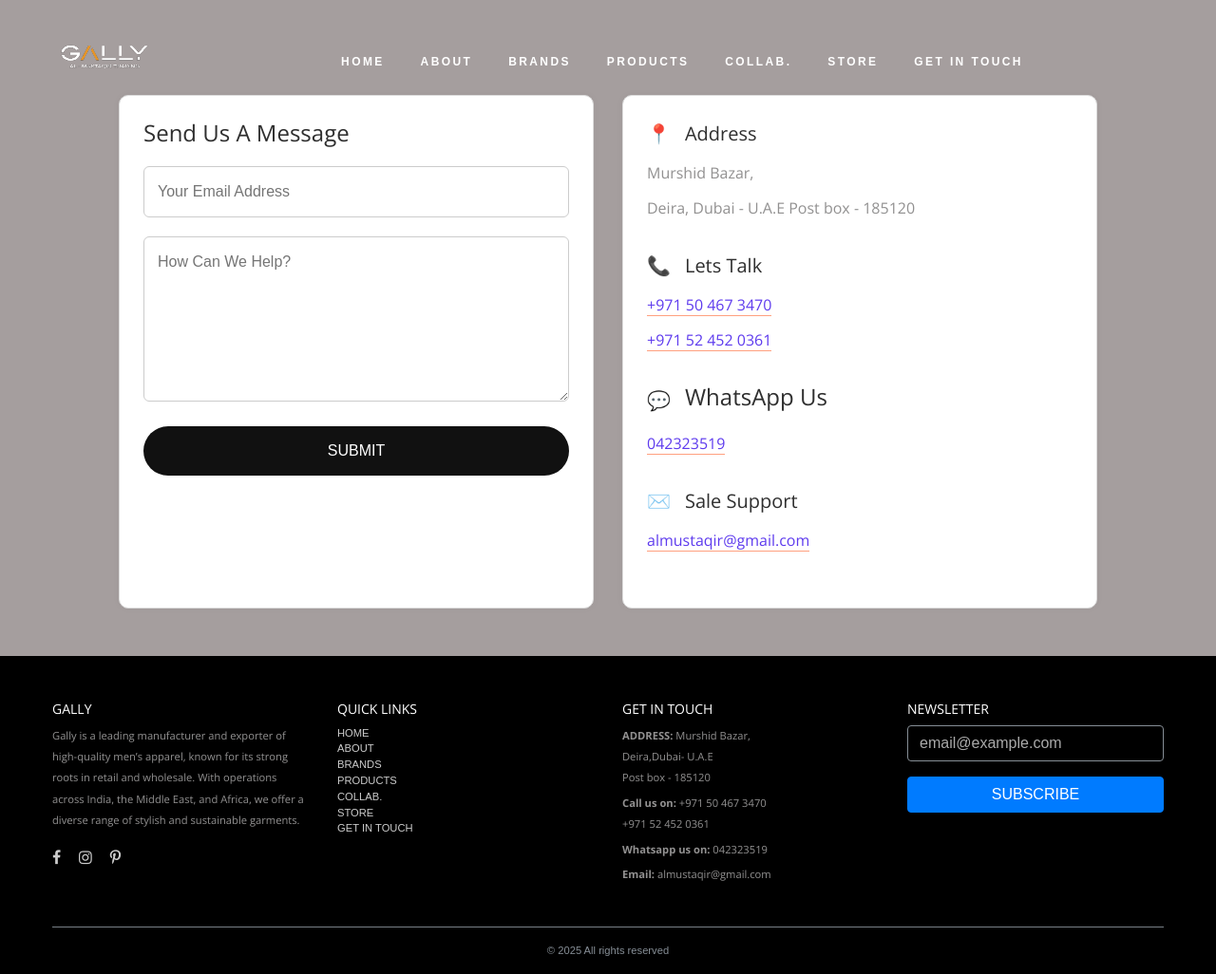
After one commit to Sreedevi0602/gallydxb, a Django app: page /contact/ in a window 1280 px wide. The commit adds this page. Shown: the whole page at 95% size. Run offline with Django 5.2, Linux system fonts and the light colour scheme; some libraries are stand-ins or nearby versions.

Commit message:
added footer and contact page

```diff
--- a/gallydxb/static/styles/about_style.css
+++ b/gallydxb/static/styles/about_style.css
@@ -88,8 +88,11 @@
 
   .story .image img {
     max-width: 100%;
+    max-height: 350px;
     height: auto;
+    width: auto;
     border-radius: 10px;
+    object-fit: contain;
   }
 
   .vision-mission-section {
@@ -110,9 +113,10 @@
 
   .vision-image img {
     width: 100%;
+    max-height: 350px;
     height: auto;
     border-radius: 8px;
-    object-fit: cover;
+    object-fit: contain;
   }
 
   .vision-text {
--- /dev/null
+++ b/gallydxb/static/styles/contact_style.css
@@ -0,0 +1,113 @@
+ @charset "utf-8";
+
+       body {
+      font-family: Arial, sans-serif;
+      margin: 0;
+      padding: 0;
+      background-color: #f4f4f4;
+    }
+
+    .contact-container {
+      display: flex;
+      flex-wrap: wrap;
+      justify-content: center;
+      gap: 30px;
+      padding: 100px 20px 50px; /* Top padding added to avoid navbar overlap */
+      background-color: #a59e9e;
+    }
+
+    /* LEFT SIDE: FORM */
+    .contact-form {
+      flex: 1;
+      min-width: 300px;
+      max-width: 500px;
+      padding: 25px;
+      border: 1px solid #ddd;
+      border-radius: 10px;
+      background-color: #fff;
+      box-shadow: 0 0 10px rgba(0,0,0,0.03);
+    }
+
+    .contact-form h2 {
+      font-size: 24px;
+      margin-bottom: 20px;
+    }
+
+    .contact-form input,
+    .contact-form textarea {
+      width: 100%;
+      padding: 14px;
+      margin-bottom: 20px;
+      border: 1px solid #ccc;
+      border-radius: 6px;
+      font-size: 16px;
+    }
+
+    .contact-form button {
+      width: 100%;
+      padding: 14px;
+      font-size: 16px;
+      color: #fff;
+      background-color: #111;
+      border: none;
+      border-radius: 30px;
+      cursor: pointer;
+    }
+
+    /* RIGHT SIDE: CONTACT INFO */
+    .contact-info {
+      flex: 1;
+      min-width: 300px;
+      max-width: 500px;
+      padding: 25px;
+      border: 1px solid #ddd;
+      border-radius: 10px;
+      background-color: #fff;
+      box-shadow: 0 0 10px rgba(0, 0, 0, 0.03);
+      text-align: left;
+    }
+
+    .info-block {
+      margin-bottom: 30px;
+    }
+
+    .info-title {
+      display: flex;
+      align-items: center;
+      gap:5px;
+      margin-bottom: 10px;
+      justify-content: flex-start;
+    }
+
+    .icon {
+      font-size: 20px;
+      margin-right: 10px;
+    }
+
+    .contact-info h2 {
+      font-size: 20px;
+      margin: 0;
+    }
+
+    .contact-info p {
+      font-size: 16px;
+      margin: 5px 0;
+    }
+
+    .contact-info a {
+      color: #5e3bee;
+      text-decoration: none;
+    }
+
+    .contact-info a:hover {
+      text-decoration: underline;
+    }
+
+    /* MOBILE RESPONSIVE */
+    @media (max-width: 768px) {
+      .contact-container {
+        flex-direction: column;
+        align-items: center;
+        padding-top: 120px;
+      }
+    }
--- /dev/null
+++ b/gallydxb/static/styles/footer.css
@@ -0,0 +1,31 @@
+@charset "utf-8";
+
+
+
+    /* Footer Custom Styles */
+    .footer a {
+      text-decoration: none;
+      color: #ccc;
+      transition: color 0.3s;
+    }
+
+    .footer a:hover {
+      color: #fff;
+      text-decoration: underline;
+    }
+
+    .footer .form-control::placeholder {
+      color: #aaa;
+    }
+
+    .footer .social-icons a {
+      font-size: 16px;
+      margin-right: 15px;
+      display: inline-block;
+    }
+
+    @media (max-width: 767.98px) {
+      .footer h5 {
+        margin-top: 20px;
+      }
+    }
--- a/gallydxb/static/styles/main_styles.css
+++ b/gallydxb/static/styles/main_styles.css
@@ -88,8 +88,6 @@
 
 
 
-
-
 *
 {
 	margin: 0;
--- a/gallydxb/store/templates/base.html
+++ b/gallydxb/store/templates/base.html
@@ -17,6 +17,8 @@
 <link rel="stylesheet" type="text/css" href= "{% static 'styles/main_styles.css'  %}">
 <link rel="stylesheet" type="text/css" href=  "{% static 'styles/responsive.css' %}">
 <link rel="stylesheet" type="text/css" href=  "{% static 'styles/about_style.css' %}">
+<link rel="stylesheet" type="text/css" href=  "{% static 'styles/footer.css' %}">
+<link rel="stylesheet" type="text/css" href=  "{% static 'styles/contact_style.css' %}">
 
 
 
@@ -36,35 +38,68 @@
 {% endblock %}
 
 
-	<!-- Footer -->
+	<!-- ✅ FOOTER SECTION -->
+<footer class="footer text-light pt-5" style="background-color: black;">
 
-	<footer class="footer">
   <div class="container">
     <div class="row">
-				<div class="col text-center">
-					<div class="footer_logo"><a href="#">Wish</a></div>
-					<nav class="footer_nav">
-						<ul>
-							<li><a href="index.html">home</a></li>
-							<li><a href="categories.html">clothes</a></li>
-							<li><a href="categories.html">accessories</a></li>
-							<li><a href="categories.html">lingerie</a></li>
-							<li><a href="contact.html">contact</a></li>
-						</ul>
-					</nav>
-					<div class="footer_social">
-						<ul>
-							<li><a href="#"><i class="fa fa-pinterest" aria-hidden="true"></i></a></li>
-							<li><a href="#"><i class="fa fa-linkedin" aria-hidden="true"></i></a></li>
-							<li><a href="#"><i class="fa fa-instagram" aria-hidden="true"></i></a></li>
-							<li><a href="#"><i class="fa fa-reddit-alien" aria-hidden="true"></i></a></li>
-							<li><a href="#"><i class="fa fa-twitter" aria-hidden="true"></i></a></li>
+      <!-- Company Info -->
+      <div class="col-sm-6 col-lg-3 mb-4">
+        <h5 class="text-white">GALLY</h5>
+        <p class="small">
+          Gally is a leading manufacturer and exporter of high-quality men’s apparel, known for its strong roots in retail and wholesale. With operations across India, the Middle East, and Africa, we offer a diverse range of stylish and sustainable garments.
+        </p>
+        <div class="social-icons">
+          <a href="#"><i class="fa fa-facebook"></i></a>
+          <a href="#"><i class="fa fa-instagram"></i></a>
+          <a href="#"><i class="fa fa-pinterest-p"></i></a>
+        </div>
+      </div>
+
+      <!-- Categories -->
+      <div class="col-sm-6 col-lg-3 mb-4">
+        <h5 class="text-white">QUICK LINKS</h5>
+        <ul class="list-unstyled small">
+          <li><a href="#">HOME</a></li>
+          <li><a href="#">ABOUT</a></li>
+          <li><a href="#">BRANDS</a></li>
+		   <li><a href="#">PRODUCTS</a></li>
+          <li><a href="#">COLLAB.</a></li>
+          <li><a href="#">STORE</a></li>
+		  <li><a href="#">GET IN TOUCH</a></li>
         </ul>
       </div>
-					<div class="copyright"><!-- Link back to Colorlib can't be removed. Template is licensed under CC BY 3.0. -->
-Copyright &copy;<script>document.write(new Date().getFullYear());</script> All rights reserved | This template is made with <i class="fa fa-heart-o" aria-hidden="true"></i> by <a href="https://colorlib.com" target="_blank">Colorlib</a>
-<!-- Link back to Colorlib can't be removed. Template is licensed under CC BY 3.0. --></div>
+
+      <!-- Contact Info -->
+      <div class="col-sm-6 col-lg-3 mb-4">
+        <h5 class="text-white">GET IN TOUCH</h5>
+        <p class="small mb-1"><strong>ADDRESS:</strong>
+          Murshid Bazar,<br>
+          Deira,Dubai- U.A.E<br>
+          Post box - 185120
+        </p>
+        <p class="small mb-1"><strong>Call us on:</strong> +971 50 467 3470<br>+971 52 452 0361</p>
+		<p class="small mb-1"><strong>Whatsapp us on:</strong> 042323519 </p>
+        <p class="small mb-1"><strong>Email:</strong> almustaqir@gmail.com</p>
+
       </div>
+
+      <!-- Newsletter -->
+      <div class="col-sm-6 col-lg-3 mb-4">
+        <h5 class="text-white">NEWSLETTER</h5>
+        <form>
+          <div class="form-group">
+            <input type="email" class="form-control bg-transparent text-light border-secondary" placeholder="email@example.com" required>
+          </div>
+          <button type="submit" class="btn btn-primary btn-block">SUBSCRIBE</button>
+        </form>
+      </div>
+    </div>
+
+    <hr class="bg-secondary">
+
+    <div class="text-center pb-3 small text-muted">
+      &copy; <script>document.write(new Date().getFullYear());</script> All rights reserved
     </div>
   </div>
 </footer>
--- /dev/null
+++ b/gallydxb/store/templates/contact.html
@@ -0,0 +1,60 @@
+{% extends 'base.html' %}
+{% load static %}
+{% block content %}
+
+
+
+<body>
+
+  <div class="contact-container">
+
+    <!-- LEFT BOX: FORM -->
+    <div class="contact-form">
+      <h2>Send Us A Message</h2>
+      <input type="email" placeholder="Your Email Address" required />
+      <textarea rows="6" placeholder="How Can We Help?" required></textarea>
+      <button type="submit">SUBMIT</button>
+    </div>
+
+    <!-- RIGHT BOX: CONTACT INFO -->
+    <div class="contact-info">
+      <div class="info-block">
+        <div class="info-title">
+          <span class="icon">📍</span>
+          <h2>Address</h2>
+        </div>
+        <p>Murshid Bazar,</p>
+        <p>Deira, Dubai - U.A.E Post box - 185120</p>
+      </div>
+
+      <div class="info-block">
+        <div class="info-title">
+          <span class="icon">📞</span>
+          <h2>Lets Talk</h2>
+        </div>
+        <p><a href="tel:+971 50 467 3470">+971 50 467 3470 </a></p>
+        <p><a href="tel:+971 52 452 0361">+971 52 452 0361 </a></p>
+      </div>
+
+      <div class="info-block">
+  <div class="info-title">
+    <span class="icon">💬</span> <!-- Or use 📱 if preferred -->
+    <h3>WhatsApp Us</h3>
+  </div>
+  <p><a href="https://wa.me/042323519" target="_blank">042323519</a></p>
+</div>
+
+      <div class="info-block">
+        <div class="info-title">
+          <span class="icon">✉️</span>
+          <h2>Sale Support</h2>
+        </div>
+        <p><a href="mailto:almustaqir@gmail.com">almustaqir@gmail.com</a></p>
+      </div>
+    </div>
+
+  </div>
+
+</body>
+</html>
+{% endblock %}
--- a/gallydxb/store/templates/navbar.html
+++ b/gallydxb/store/templates/navbar.html
@@ -8,13 +8,13 @@
 			</a></div>
 			<nav class="main_nav">
 				<ul>
-					<li><a href="{% url 'home' %}">HOME</a></li>
+					<li><a href="#">HOME</a></li>
 					<li><a href="{% url 'about' %}">ABOUT</a></li>
 					<li><a href="#">BRANDS</a></li>
 					<li><a href="#">PRODUCTS</a></li>
 					<li><a href="#">COLLAB.</a></li>
 					<li><a href="#">STORE</a></li>
-					<li><a href="#">GET IN TOUCH</a></li>
+					<li><a href="{% url 'contact' %}">GET IN TOUCH</a></li>
 				</ul>
 			</nav>
 			<div class="header_content ml-auto">
--- a/gallydxb/store/urls.py
+++ b/gallydxb/store/urls.py
@@ -7,4 +7,5 @@ urlpatterns = [
     path('products/', views.products, name= 'products'),
     path('brand/<str:brnd>/', views.brand, name= 'brand'),
     path('category/<str:cat>/', views.category, name= 'category'),
+    path('contact/', views.contact, name= 'contact'),
 ]
--- a/gallydxb/store/views.py
+++ b/gallydxb/store/views.py
@@ -68,3 +68,7 @@ def brand(request):
 
 def category(request):
     return render(request, 'category.html', {})
+
+
+def contact(request):
+    return render(request, 'contact.html', {})
```
Also changed, not shown: gallydxb/store/templates/about.html (+8 -34 lines), gallydxb/static/images/about.1.jpeg (added), gallydxb/static/images/about_1.png (added), gallydxb/static/images/about_2.jpeg (added), gallydxb/store/templates/home.html (line endings or trailing spaces). Lines whose indentation alone changed are shown as unchanged.
